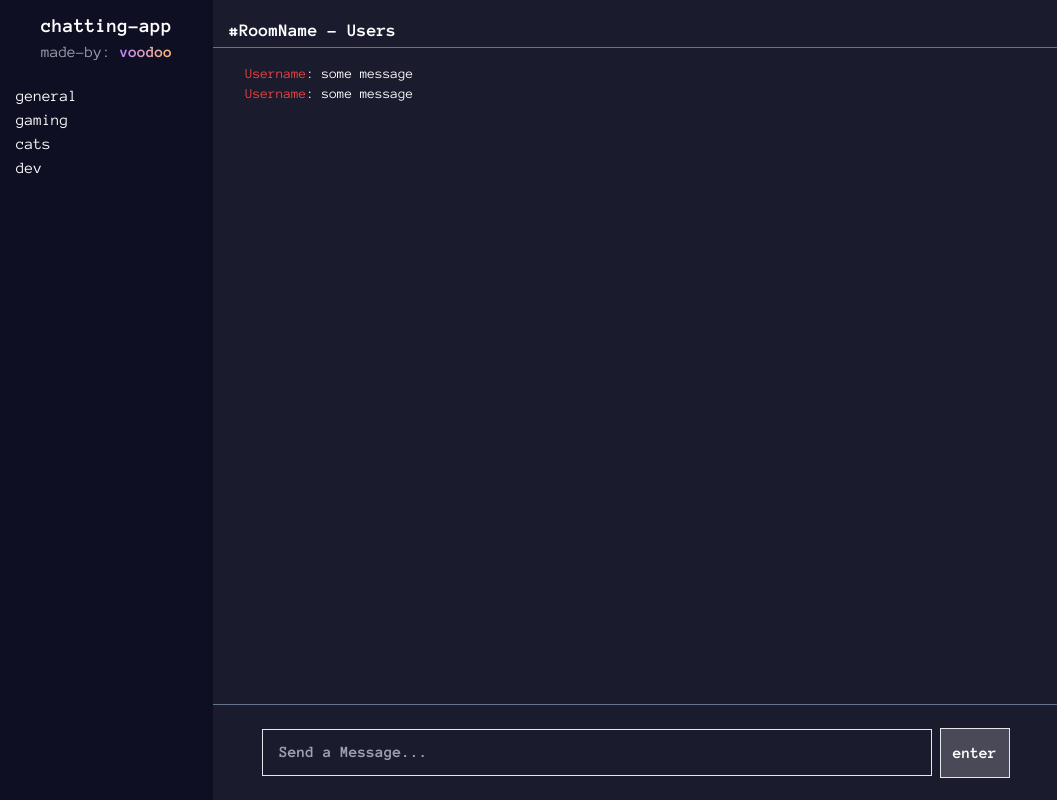
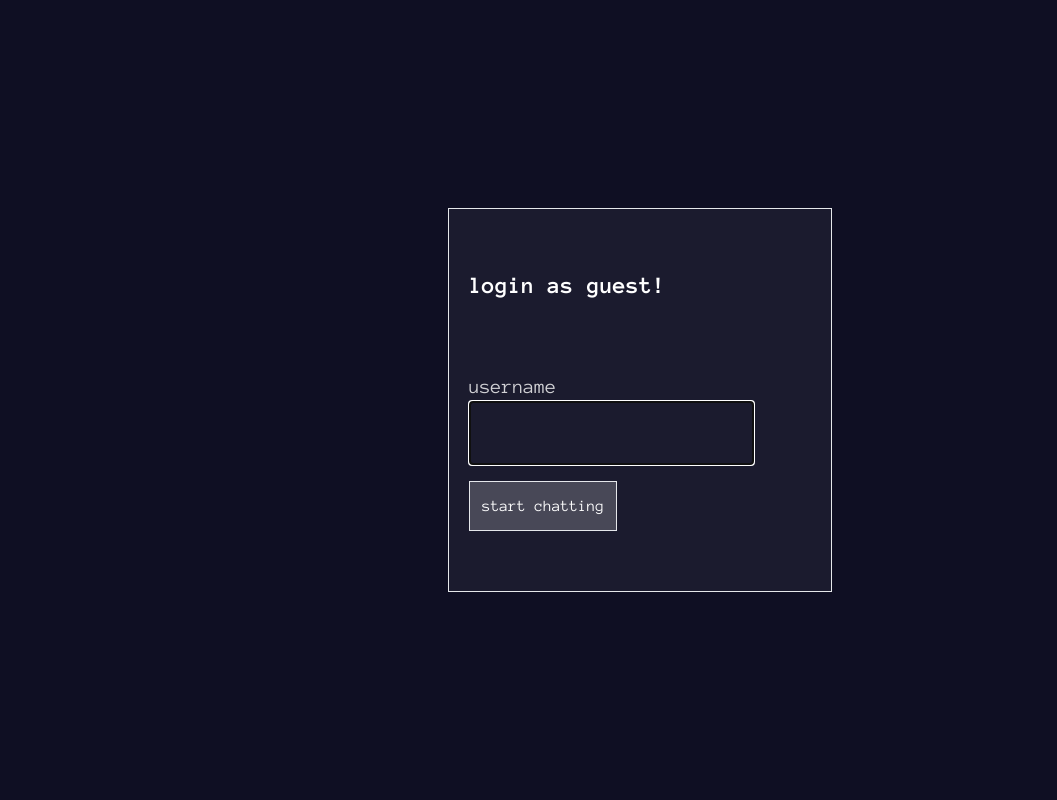
Before and after one commit to v09d09/chatting-app, a React (Create React App) app in the folder client/: page /login in a window 1280 px wide. Shown: the whole page, without its empty margins (0-1057 px from the left). Built offline with nearby package versions, Linux system fonts and the light colour scheme; no server answers.

Commit message:
added login page

```diff
--- a/client/package.json
+++ b/client/package.json
@@ -8,6 +8,7 @@
     "@testing-library/user-event": "^13.5.0",
     "react": "^17.0.2",
     "react-dom": "^17.0.2",
+    "react-router-dom": "^6.2.1",
     "react-scripts": "5.0.0",
     "socket.io-client": "^4.4.1",
     "tailwind-scrollbar-hide": "^1.1.7",
--- a/client/src/App.jsx
+++ b/client/src/App.jsx
@@ -1,12 +1,16 @@
-import ChatBox from "./components/ChatBox";
-import ChannelsSideBar from "./components/ChannelsSideBar";
+import { BrowserRouter as Router, Routes, Route } from "react-router-dom";
+import Login from "./pages/Login";
+import Main from "./pages/Main";
+import Error from "./pages/Error";
 function App() {
   return (
-    <div className="flex h-screen ">
-      <ChannelsSideBar className="w-80" />
-      <ChatBox />
-      <div className="w-80"></div>
-    </div>
+    <Router>
+      <Routes>
+        <Route path="/" element={<Main />} />
+        <Route path="/login" element={<Login />} />
+        <Route path="*" element={<Error />} />
+      </Routes>
+    </Router>
   );
 }
 
--- /dev/null
+++ b/client/src/components/Card.jsx
@@ -0,0 +1,5 @@
+function Card({ children, className }) {
+  return <div className={`bg-white bg-opacity-5 ` + className}>{children}</div>;
+}
+
+export default Card;
--- a/client/src/components/ChatBox.jsx
+++ b/client/src/components/ChatBox.jsx
@@ -1,20 +1,13 @@
-import React, { useEffect, useRef } from "react";
-import { io } from "socket.io-client";
+// import React, { useEffect, useRef } from "react";
+// import { io } from "socket.io-client";
 import ChatMsg from "./ChatMsg";
 import SendMsgForm from "./SendMsgForm";
 
 function ChatBox() {
-  const socket = useRef();
-  const SOCKETENDPOINT = "http://localhost:8000";
-  useEffect(() => {
-    socket.current = io(SOCKETENDPOINT);
-  }, []);
-  // const colors = ["blue", "purble", "cyan", "pink", "red", "green", "yellow"];
-  // // const [idx, setIdx] = useState(0);
-  // const [userColor, setUserColor] = useState("");
+  // const socket = useRef();
+  // const SOCKETENDPOINT = "http://localhost:8000";
   // useEffect(() => {
-  //   const idx = Math.floor(Math.random() * colors.length);
-  //   setUserColor(`text-${colors[idx]}-500`);
+  //   socket.current = io(SOCKETENDPOINT);
   // }, []);
   return (
     <div className=" bg-white bg-opacity-5 h-screen w-full relative ">
--- /dev/null
+++ b/client/src/components/LoginForm.jsx
@@ -0,0 +1,63 @@
+import React, { useCallback, useEffect, useRef, useState } from "react";
+import { useNavigate } from "react-router-dom";
+import useLocalStorage from "../hooks/useLocalStorage";
+import Card from "./Card";
+
+function LoginForm() {
+  const [username, setUsername] = useLocalStorage("username", "");
+  const [invalidUsername, setInvalidUsername] = useState(null);
+  const inputRef = useRef(null);
+  const navigate = useNavigate();
+
+  useEffect(() => {
+    inputRef.current.focus();
+  }, []);
+
+  const usernameValidator = useCallback((username) => {
+    const reg = /^[a-z0-9_-]{3,20}$/;
+    return reg.test(username);
+  }, []);
+  const loginSubmitHandler = (e) => {
+    e.preventDefault();
+    const isValid = usernameValidator(inputRef.current.value);
+    console.log(isValid);
+    if (isValid) {
+      setInvalidUsername(false);
+      setUsername(inputRef.current.value);
+      inputRef.current.value = "";
+      navigate("/", { replace: true });
+    } else {
+      setInvalidUsername(true);
+    }
+  };
+
+  return (
+    <Card className="border w-96 h-96 p-5 flex justify-between flex-col">
+      <h1 className="text-2xl font-bold mt-10">login as guest!</h1>
+
+      <form className="w-full mb-10" onSubmit={loginSubmitHandler}>
+        <label htmlFor="user-name" className="text-xl my-2 opacity-80">
+          username
+        </label>
+        <input
+          type="text"
+          className="block bg-transparent border w-5/6 h-16 px-4 mb-2"
+          ref={inputRef}
+        />
+        {invalidUsername && (
+          <p className="text-red-500 w-5/6 text-sm">
+            username has to be (3-20) characters & only contain (-, _) symbols
+          </p>
+        )}
+        <button
+          type="submit"
+          className="border mt-2 p-3 bg-white bg-opacity-20"
+        >
+          start chatting
+        </button>
+      </form>
+    </Card>
+  );
+}
+
+export default LoginForm;
--- /dev/null
+++ b/client/src/hooks/useLocalStorage.jsx
@@ -0,0 +1,27 @@
+import { useState } from "react";
+
+const useLocalStorage = (key = "", initialValue = "") => {
+  const [state, setState] = useState(() => {
+    try {
+      const item = window.localStorage.getItem(key);
+      return item ? JSON.parse(item) : initialValue;
+    } catch (error) {
+      return initialValue;
+    }
+  });
+
+  const setLocalStorageState = (newState) => {
+    try {
+      const newStateValue =
+        typeof newState === "function" ? newState(state) : newState;
+      setState(newStateValue);
+      window.localStorage.setItem(key, JSON.stringify(newStateValue));
+    } catch (error) {
+      console.error(`Unable to store new value for ${key} in localStorage.`);
+    }
+  };
+
+  return [state, setLocalStorageState];
+};
+
+export default useLocalStorage;
--- a/client/src/index.css
+++ b/client/src/index.css
@@ -9,3 +9,6 @@ body {
   font-family: "Anonymous Pro";
   font-weight: 400;
 }
+#root {
+  height: 100%;
+}
--- /dev/null
+++ b/client/src/pages/Error.jsx
@@ -0,0 +1,13 @@
+import Card from "../components/Card";
+
+function Error() {
+  return (
+    <div className="flex justify-center items-center h-screen w-screen">
+      <Card className="flex justify-center items-center border w-4/6 text-7xl text-red-600 p-6">
+        <h1>duddn't exist - 404</h1>
+      </Card>
+    </div>
+  );
+}
+
+export default Error;
--- /dev/null
+++ b/client/src/pages/Login.jsx
@@ -0,0 +1,12 @@
+import React from "react";
+
+import LoginForm from "../components/LoginForm";
+function Login() {
+  return (
+    <div className="flex justify-center items-center w-screen h-screen">
+      <LoginForm />
+    </div>
+  );
+}
+
+export default Login;
--- /dev/null
+++ b/client/src/pages/Main.jsx
@@ -0,0 +1,14 @@
+import ChannelsSideBar from "../components/ChannelsSideBar";
+import ChatBox from "../components/ChatBox";
+
+function Main() {
+  return (
+    <div className="flex h-screen ">
+      <ChannelsSideBar className="w-80" />
+      <ChatBox />
+      <div className="w-80"></div>
+    </div>
+  );
+}
+
+export default Main;
```
Also changed, not shown: 2 other files (tests, documents, lock files or other folders).
